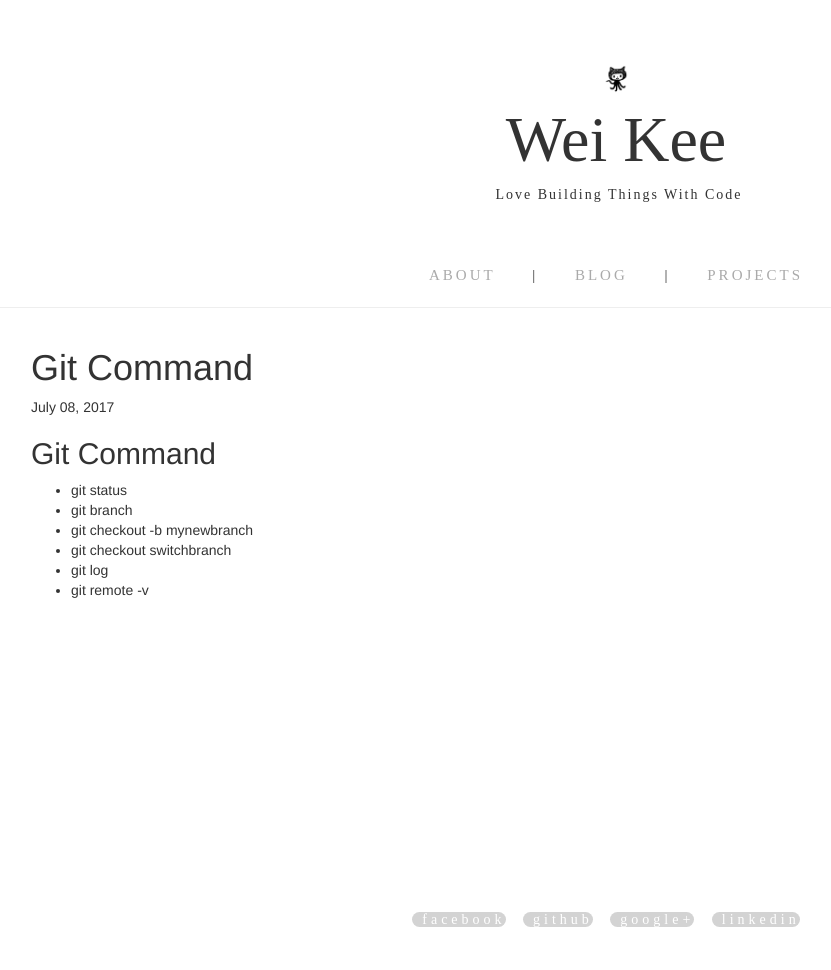
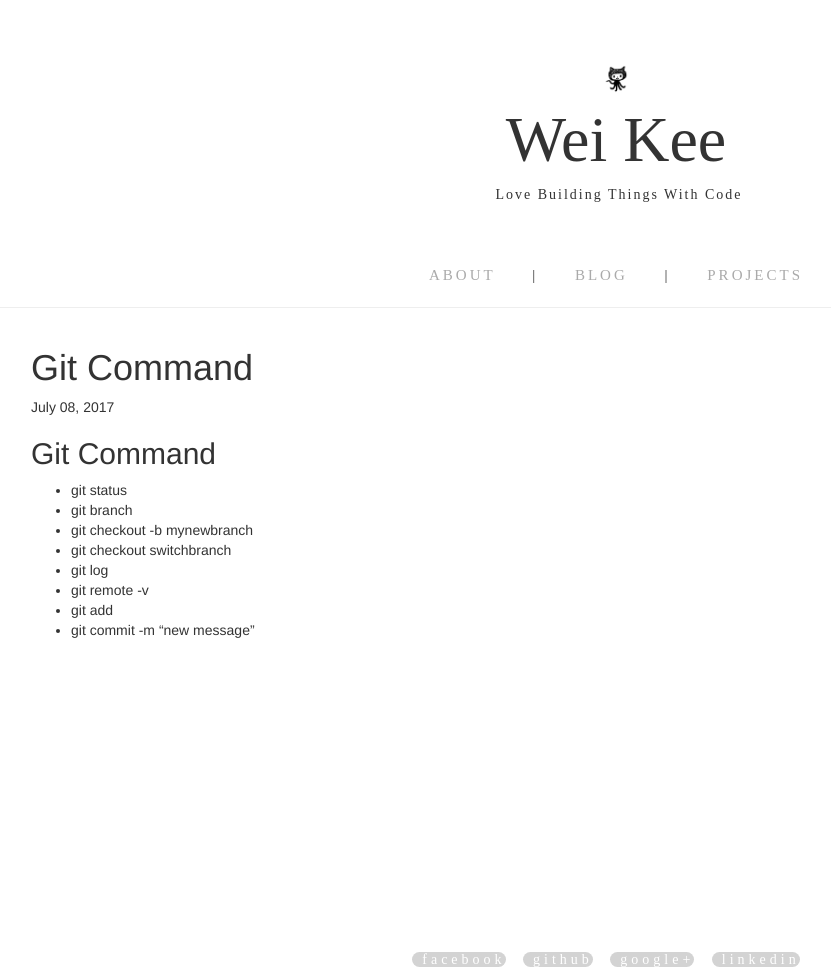
Before and after one commit to weikee94/Blog, a Jekyll site: the page built from _posts/2017-07-08-Git-Command.md, in a window 1280 px wide. Shown: the whole page, without its empty margins (24-855 px from the left). Built offline with Jekyll 4.4.1, drawn with Linux system fonts in a browser that asks for light colours; nearby versions of some CDN libraries; comment, search, counter and statistics services are not loaded; before the commit the page ends 930 px from its top, so only the background shows below that.

Commit message:
added new command

```diff
--- a/_posts/2017-07-08-Git-Command.md
+++ b/_posts/2017-07-08-Git-Command.md
@@ -13,3 +13,5 @@ comments: true
 * git checkout switchbranch
 * git log
 * git remote -v
+* git add
+* git commit -m "new message"
```
